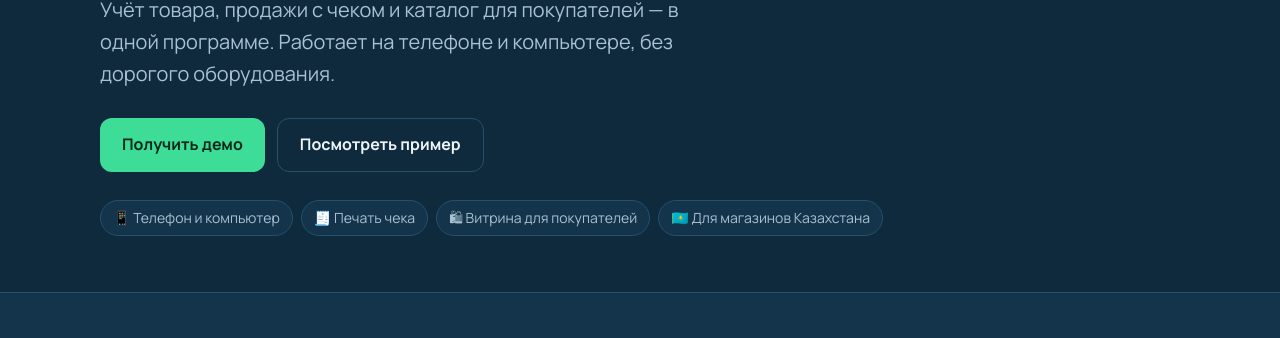
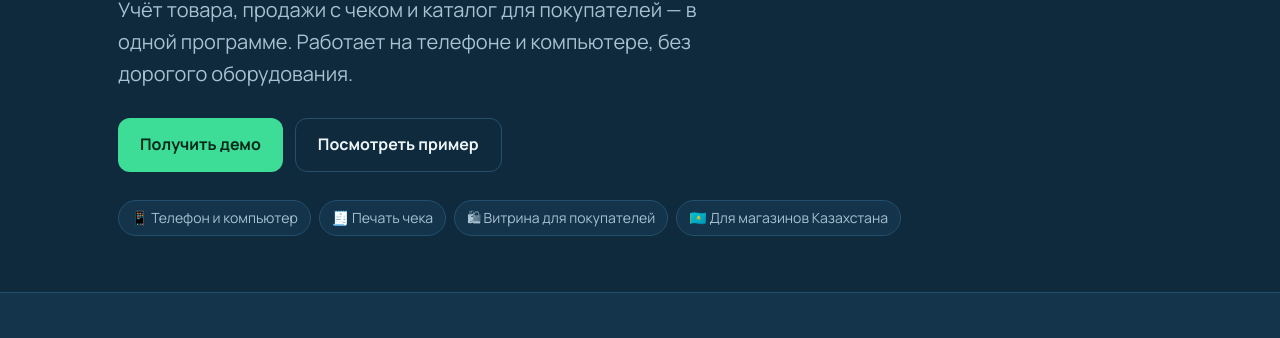
Before and after one commit to abduim/satupro, a plain HTML site: page index.html in a window 1280 px wide. Shown: the part 284-622 px from the top of the page. Drawn offline with Linux system fonts and the light colour scheme.

Commit message:
Отступ слева в первом блоке
Co-Authored-By: Claude Opus 5.5 <noreply@anthropic.com>
Claude-Session: https://claude.ai/code/session_01HjugyiZAM7U6Bm5n9VD6D7

```diff
--- a/index.html
+++ b/index.html
@@ -30,7 +30,7 @@ header{position:sticky;top:0;z-index:5;background:rgba(15,42,61,.92);backdrop-fi
 .btn.o{border:1.5px solid var(--line);color:var(--fg)}
 .btn.o:hover{border-color:var(--acc)}
 .btn.s{padding:9px 16px;font-size:15px}
-.hero{padding:72px 0 56px}
+.hero{padding-block:72px 56px}
 .hero h1{font-size:clamp(32px,6vw,56px);line-height:1.1;margin:0 0 18px;letter-spacing:-.02em;text-wrap:balance;max-width:820px}
 .hero h1 span{color:var(--acc)}
 .hero p{font-size:clamp(17px,2.2vw,20px);color:var(--mut);max-width:640px;margin:0 0 28px}
@@ -68,7 +68,7 @@ footer{padding:28px 0 40px;color:var(--mut);font-size:14px;border-top:1px solid
 .ft{display:flex;justify-content:space-between;gap:12px;flex-wrap:wrap}
 .wa{position:fixed;right:max(18px,env(safe-area-inset-right));bottom:max(18px,env(safe-area-inset-bottom));z-index:6;width:58px;height:58px;border-radius:50%;background:#25d366;display:grid;place-items:center;box-shadow:0 6px 20px rgba(0,0,0,.35)}
 .wa svg{width:30px;height:30px;fill:#fff}
-@media (max-width:760px){.ex{grid-template-columns:1fr}.hero{padding:48px 0 40px}section{padding:44px 0}.hd .btn{display:none}}
+@media (max-width:760px){.ex{grid-template-columns:1fr}.hero{padding-block:48px 40px}section{padding:44px 0}.hd .btn{display:none}}
 </style>
 </head>
 <body>
```
